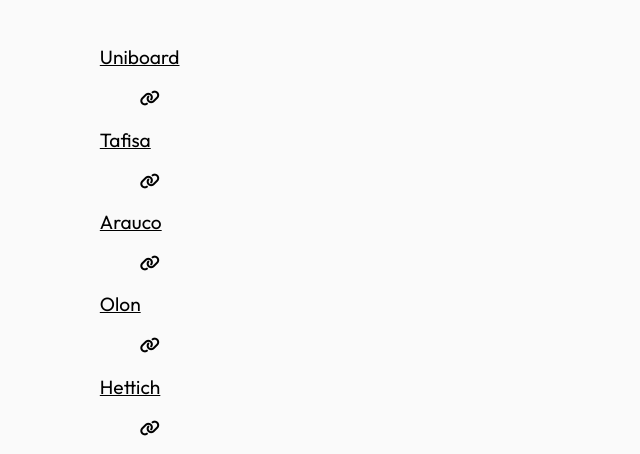
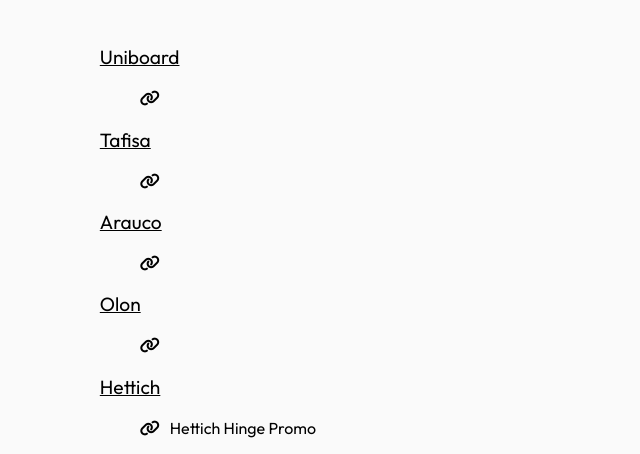
Before and after one commit to buryott1881/showroom-pdf, a plain HTML site: page index.html in a window 1280 px wide. Shown: the part 358-812 px from the top of the page, without its empty margins (161-801 px from the left). Drawn offline with Linux system fonts and the light colour scheme.

Commit message:
Nov 26 - 12:11

```diff
--- a/index.html
+++ b/index.html
@@ -33,7 +33,7 @@ Showroom Directory
 	</ul>
 	<p class="list-header">Hettich</p>
 	<ul class="list">
-		<li><i class="fa-solid fa-link"></i></li>
+		<li><i class="fa-solid fa-link"></i><a href="/PDF/hettich-p001-b.pdf" target="_blank">Hettich Hinge Promo</a></li>
 	</ul>
 </div>
 </body>
--- a/main.css
+++ b/main.css
@@ -23,7 +23,9 @@ body {
 	font-size: 1.2em;
 	text-decoration: underline;
 }
-
+.fa-link {
+	padding-right: 10px;
+}
 
 .directory {
 	padding: 0 20%;
@@ -31,3 +33,10 @@ body {
 .list {
 	list-style-type: none;
 }
+.list li a {
+	text-decoration: none;
+	color: black;
+}
+.list li a:hover {
+	border-bottom: solid 2px black;
+}
```
Also changed, not shown: 1 other file.
